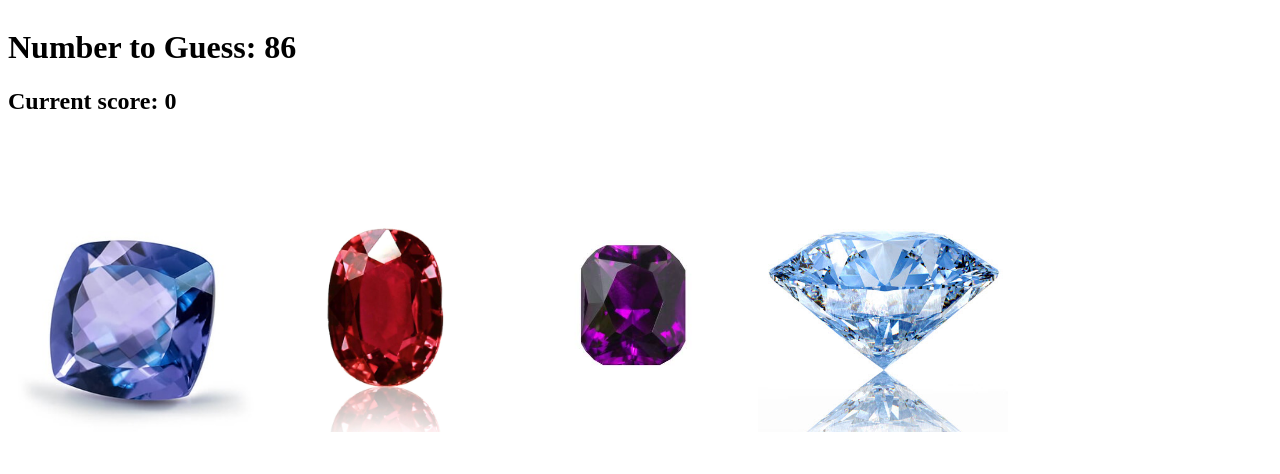
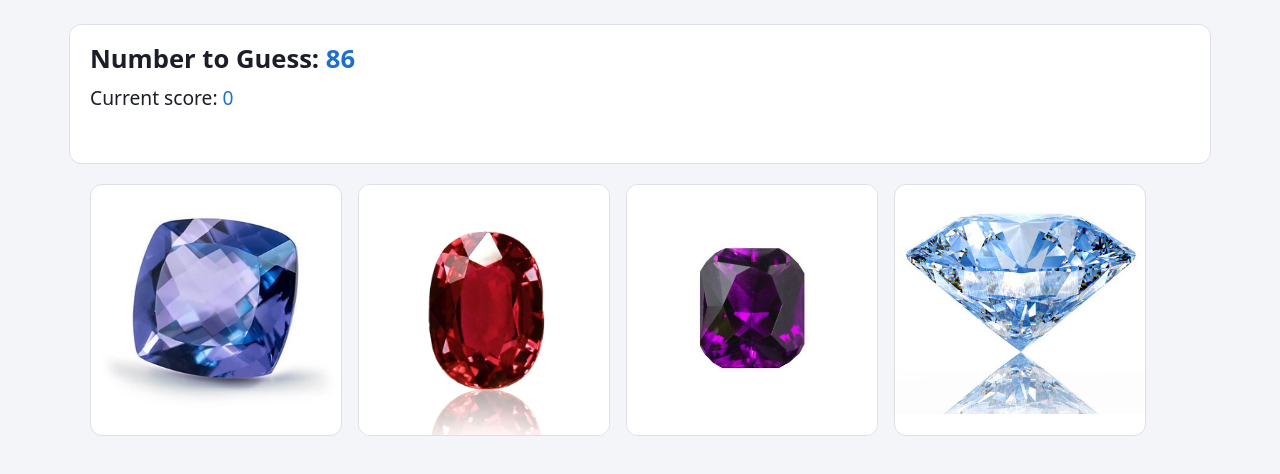
Before and after one commit to jtledbet/unit-4-game, a plain HTML site: page index.html in a window 1280 px wide. Drawn offline with nearby package versions, Linux system fonts and the light colour scheme.

Commit message:
Add dark mode that follows the browser theme
Dark by default, light when the browser prefers light. Gems sit on
rounded tiles, dimmed in dark mode so the white photo backgrounds
don't glare. Add a charset meta to fix a stray "Â" from an nbsp.

Co-Authored-By: Claude Opus 5.5 <noreply@anthropic.com>

```diff
--- a/assets/css/style.css
+++ b/assets/css/style.css
@@ -1,14 +1,80 @@
+/* Theme: dark by default, light only when the browser asks for it */
+:root {
+    color-scheme: dark light;
+    --bg: #12141c;
+    --surface: #1c1f2b;
+    --text: #e6e8f0;
+    --muted: #9aa0b4;
+    --accent: #7cc4ff;
+    --win: #6ee7a0;
+    --loss: #ff8a8a;
+    --border: #2c3142;
+    --gem-filter: brightness(0.82) contrast(1.05);
+}
 
+@media (prefers-color-scheme: light) {
+    :root {
+        --bg: #f4f5f9;
+        --surface: #ffffff;
+        --text: #1b1e28;
+        --muted: #5b6275;
+        --accent: #1f6fd1;
+        --win: #1a8f4c;
+        --loss: #c42b2b;
+        --border: #dcdfe8;
+        --gem-filter: none;
+    }
+}
+
+body {
+    margin: 0;
+    padding: 24px 16px;
+    background: var(--bg);
+    color: var(--text);
+    font-family: system-ui, -apple-system, "Segoe UI", Roboto, sans-serif;
+    line-height: 1.4;
+}
+
+.container {
+    max-width: 1100px;
+    margin: 0 auto;
+}
+
+#scoreboard {
+    background: var(--surface);
+    border: 1px solid var(--border);
+    border-radius: 12px;
+    padding: 16px 20px;
+    margin-bottom: 20px;
+}
+
+#scoreboard h1 { margin: 0 0 8px; font-size: 1.6rem; }
+#scoreboard h2 { margin: 4px 0; font-size: 1.2rem; font-weight: 500; }
+#scoreboard h3 { margin: 2px 0; font-size: 1rem; font-weight: 400; color: var(--muted); }
+
+#number-to-guess,
+#current-score { color: var(--accent); }
+
+#crystals {
+    display: flex;
+    flex-wrap: wrap;
+    gap: 16px;
+}
 
 .crystal-image {
     width: 250px;
-    max-height: 300px;
+    max-width: calc(50% - 8px);
+    height: 250px;
+    object-fit: contain;
+    background: #fff;
+    border-radius: 12px;
+    border: 1px solid var(--border);
+    filter: var(--gem-filter);
+    cursor: pointer;
+    transition: transform 0.12s ease, filter 0.12s ease;
 }
 
-.container {
-    float:left;
+.crystal-image:hover {
+    transform: translateY(-3px);
+    border-color: var(--accent);
 }
-
-body {
-
-}
--- a/index.html
+++ b/index.html
@@ -3,6 +3,8 @@
 
 <head>
 
+    <meta charset="utf-8">
+    <meta name="color-scheme" content="dark light">
     <title>Crystal Capture</title>
 
     <script src="https://cdnjs.cloudflare.com/ajax/libs/jquery/3.2.1/jquery.min.js"></script>
```
